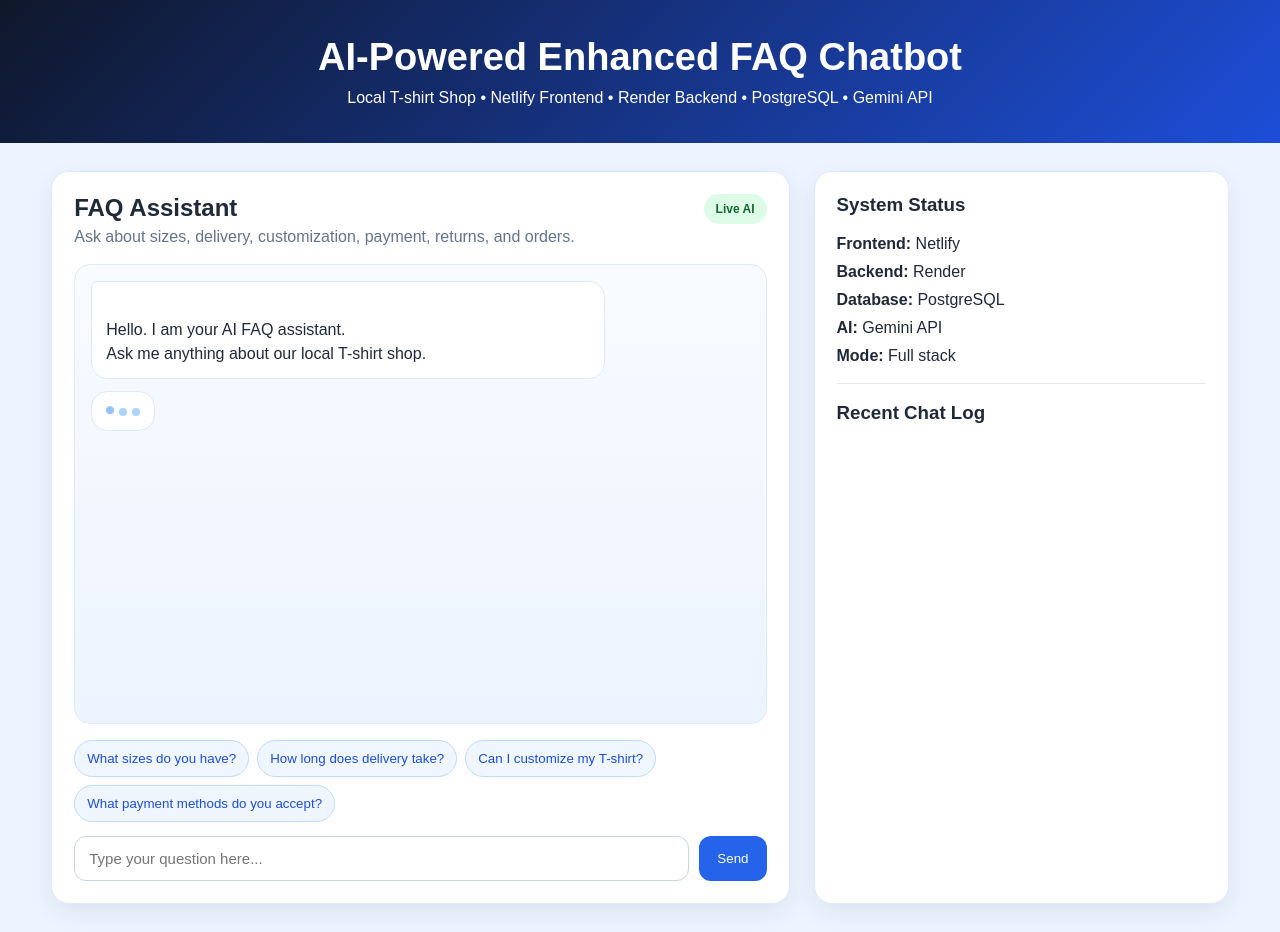
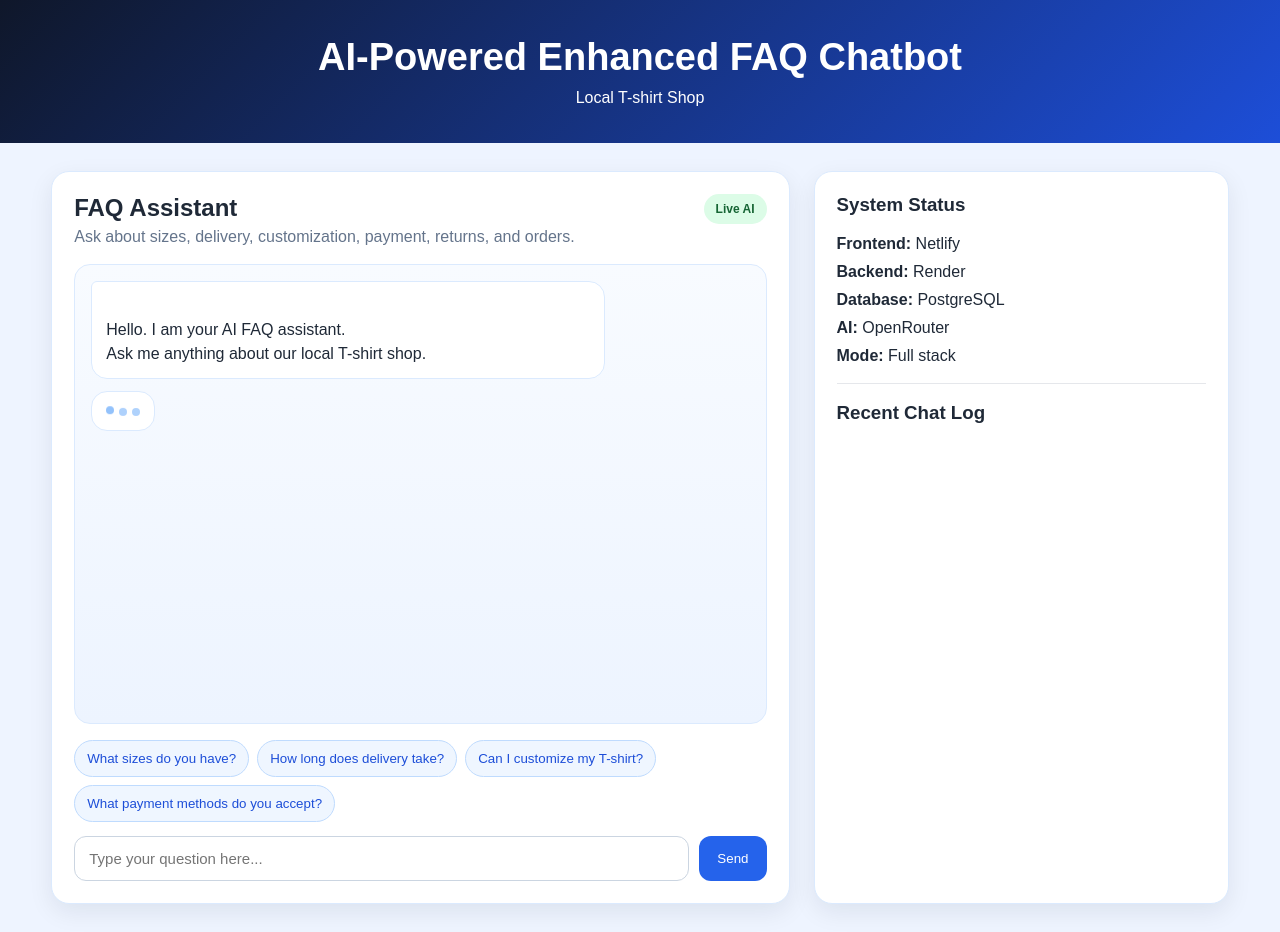
Before and after one commit to MyoMyint-rsu/ai-chatbot-project, a plain HTML site: page frontend/index.html in a window 1280 px wide. Drawn offline with Linux system fonts and the light colour scheme.

Commit message:
Update AI reference from Gemini API to OpenRouter

```diff
--- a/frontend/index.html
+++ b/frontend/index.html
@@ -11,7 +11,7 @@
     <div class="container">
       <h1>AI-Powered Enhanced FAQ Chatbot</h1>
       <p>
-        Local T-shirt Shop • Netlify Frontend • Render Backend • PostgreSQL • Gemini API
+        Local T-shirt Shop
       </p>
     </div>
   </header>
@@ -54,7 +54,7 @@ Ask me anything about our local T-shirt shop.
       <div class="status-row"><strong>Frontend:</strong> Netlify</div>
       <div class="status-row"><strong>Backend:</strong> Render</div>
       <div class="status-row"><strong>Database:</strong> PostgreSQL</div>
-      <div class="status-row"><strong>AI:</strong> Gemini API</div>
+      <div class="status-row"><strong>AI:</strong> OpenRouter</div>
       <div class="status-row"><strong>Mode:</strong> Full stack</div>
 
       <hr />
```
